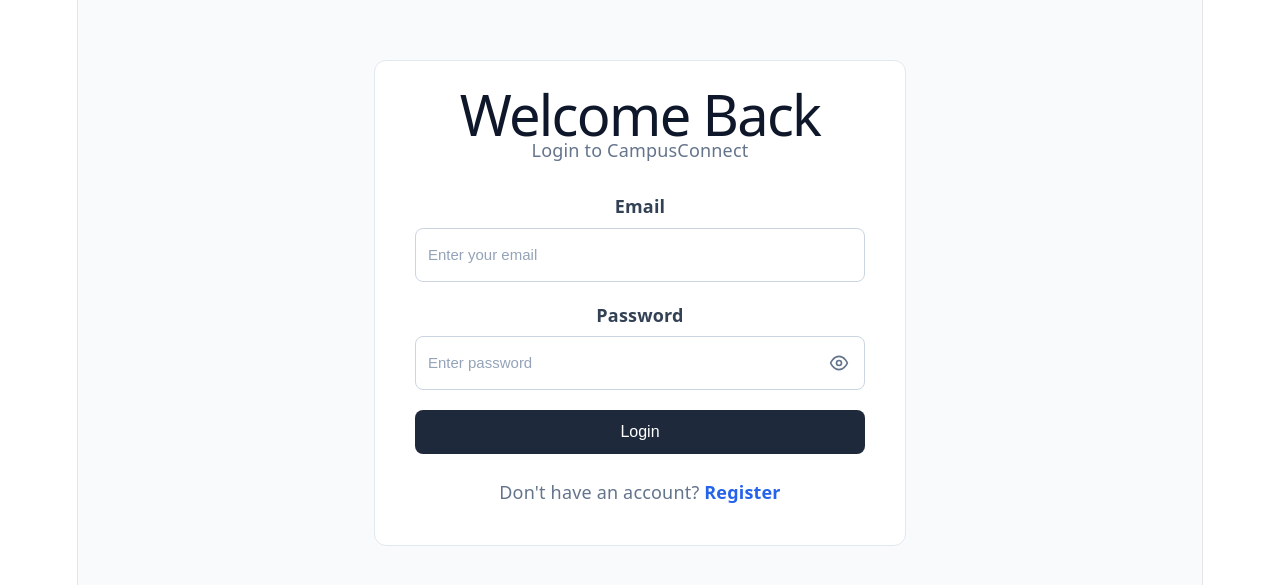
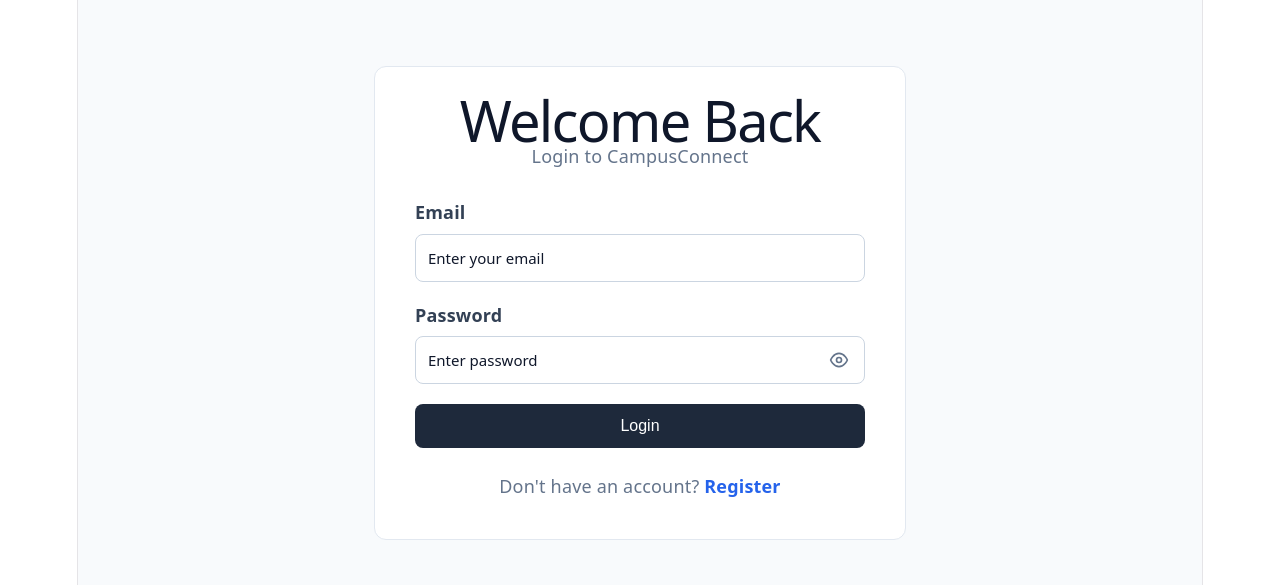
Before and after one commit to Ramsaran17/CampusConnect, a React (Vite) app in the folder client/: page /login in a window 1280 px wide. Shown: the part 137-722 px from the top of the page. Built offline with nearby package versions, Linux system fonts and the light colour scheme.

Commit message:
Fix marketplace listing form UI

```diff
--- a/client/src/pages/CreateListing.css
+++ b/client/src/pages/CreateListing.css
@@ -2,24 +2,31 @@
   min-height: 100vh;
   padding: 50px 20px;
   background-color: #f8fafc;
+  box-sizing: border-box;
 }
 
 .create-listing-container {
+  width: 100%;
   max-width: 650px;
   margin: 0 auto;
-  background-color: white;
+  background-color: #ffffff;
   padding: 40px;
   border-radius: 12px;
   border: 1px solid #e2e8f0;
+  box-sizing: border-box;
 }
 
 .create-listing-container h1 {
-  margin-bottom: 30px;
+  margin: 0 0 30px;
   color: #0f172a;
+  font-size: 40px;
+  line-height: 1.2;
 }
 
 .form-group {
+  width: 100%;
   margin-bottom: 20px;
+  box-sizing: border-box;
 }
 
 .form-group label {
@@ -27,57 +34,131 @@
   margin-bottom: 8px;
   font-weight: 600;
   color: #334155;
+  text-align: left;
 }
 
 .form-group input,
 .form-group textarea,
 .form-group select {
+  display: block;
   width: 100%;
-  padding: 12px;
+  box-sizing: border-box;
+
   border: 1px solid #cbd5e1;
   border-radius: 8px;
+
+  background-color: #ffffff;
+  color: #0f172a;
+  -webkit-text-fill-color: #0f172a;
+
+  font-family: inherit;
   font-size: 15px;
-  box-sizing: border-box;
-  background-color: white;
+  line-height: 1.5;
+
+  outline: none;
+}
+
+.form-group input,
+.form-group select {
+  height: 48px;
+  padding: 0 12px;
 }
 
 .form-group textarea {
   min-height: 120px;
+  padding: 12px;
   resize: vertical;
 }
 
+.form-group input::placeholder,
+.form-group textarea::placeholder {
+  color: #94a3b8;
+  opacity: 1;
+}
+
+.form-group input:focus,
+.form-group textarea:focus,
+.form-group select:focus {
+  border-color: #64748b;
+  box-shadow: 0 0 0 2px rgba(100, 116, 139, 0.15);
+}
+
+/* Make selected dropdown values clearly visible */
+.form-group select {
+  color: #0f172a !important;
+  background-color: #ffffff !important;
+  color-scheme: light;
+}
+
+.form-group select option {
+  color: #0f172a;
+  background-color: #ffffff;
+}
+
+/* Free listing option */
 .free-option {
   display: flex;
   align-items: center;
   gap: 8px;
   margin-bottom: 20px;
+  color: #334155;
 }
 
 .free-option input {
-  width: auto;
+  width: 16px;
+  height: 16px;
+  margin: 0;
+  padding: 0;
+  flex: 0 0 auto;
 }
 
 .free-option label {
   color: #334155;
+  cursor: pointer;
 }
 
+/* Submit button */
 .submit-button {
+  display: block;
   width: 100%;
+  min-height: 48px;
   padding: 13px;
+  margin-top: 5px;
+
   border: none;
   border-radius: 8px;
+
   background-color: #1e293b;
-  color: white;
+  color: #ffffff;
+
+  font-family: inherit;
   font-size: 16px;
+  font-weight: 500;
+
   cursor: pointer;
+  box-sizing: border-box;
 }
 
 .submit-button:hover {
   background-color: #334155;
 }
 
+.submit-button:disabled {
+  opacity: 0.7;
+  cursor: not-allowed;
+}
+
+/* Mobile */
 @media (max-width: 600px) {
+  .create-listing-page {
+    padding: 30px 15px;
+  }
+
   .create-listing-container {
     padding: 25px 20px;
   }
+
+  .create-listing-container h1 {
+    font-size: 32px;
+  }
 }
```
